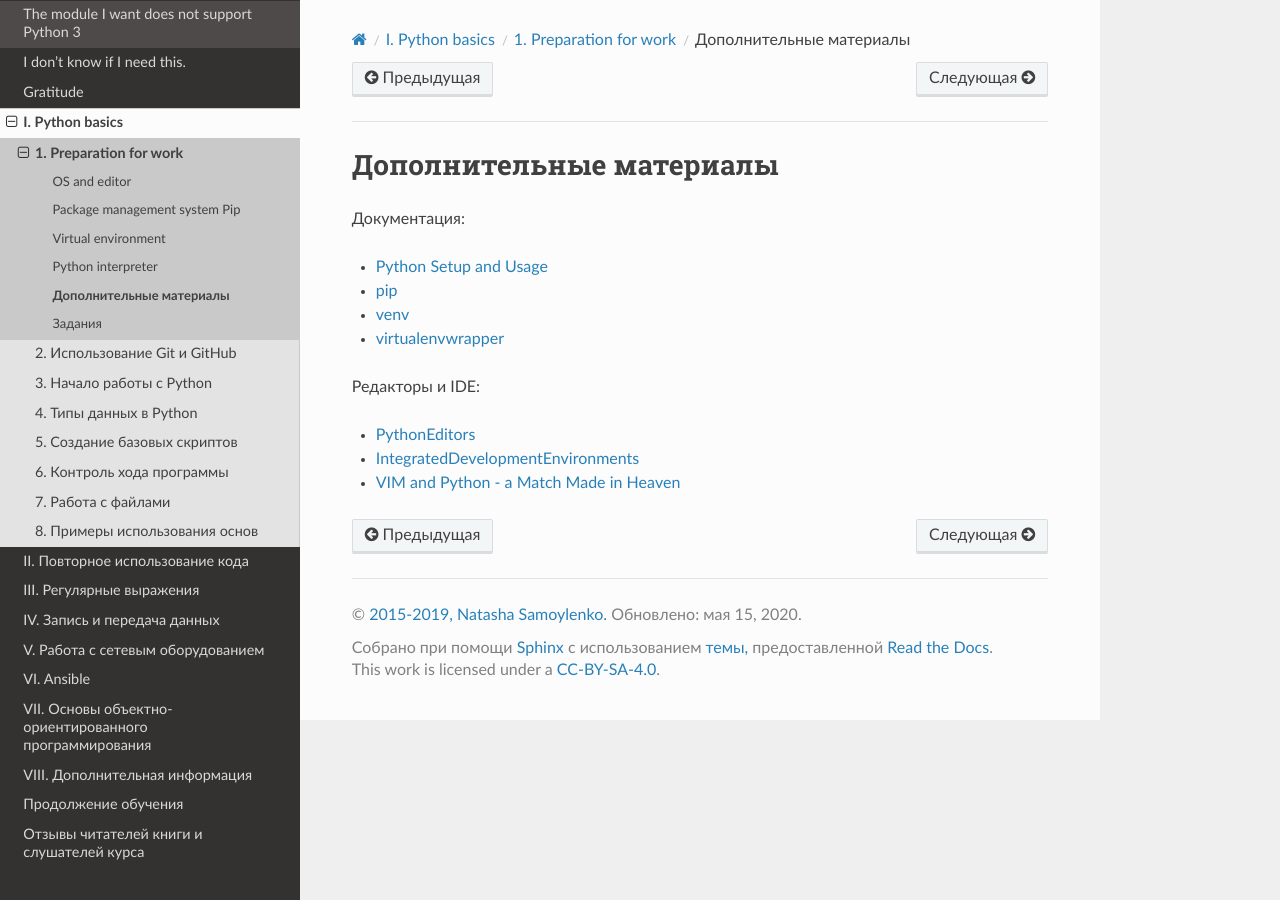
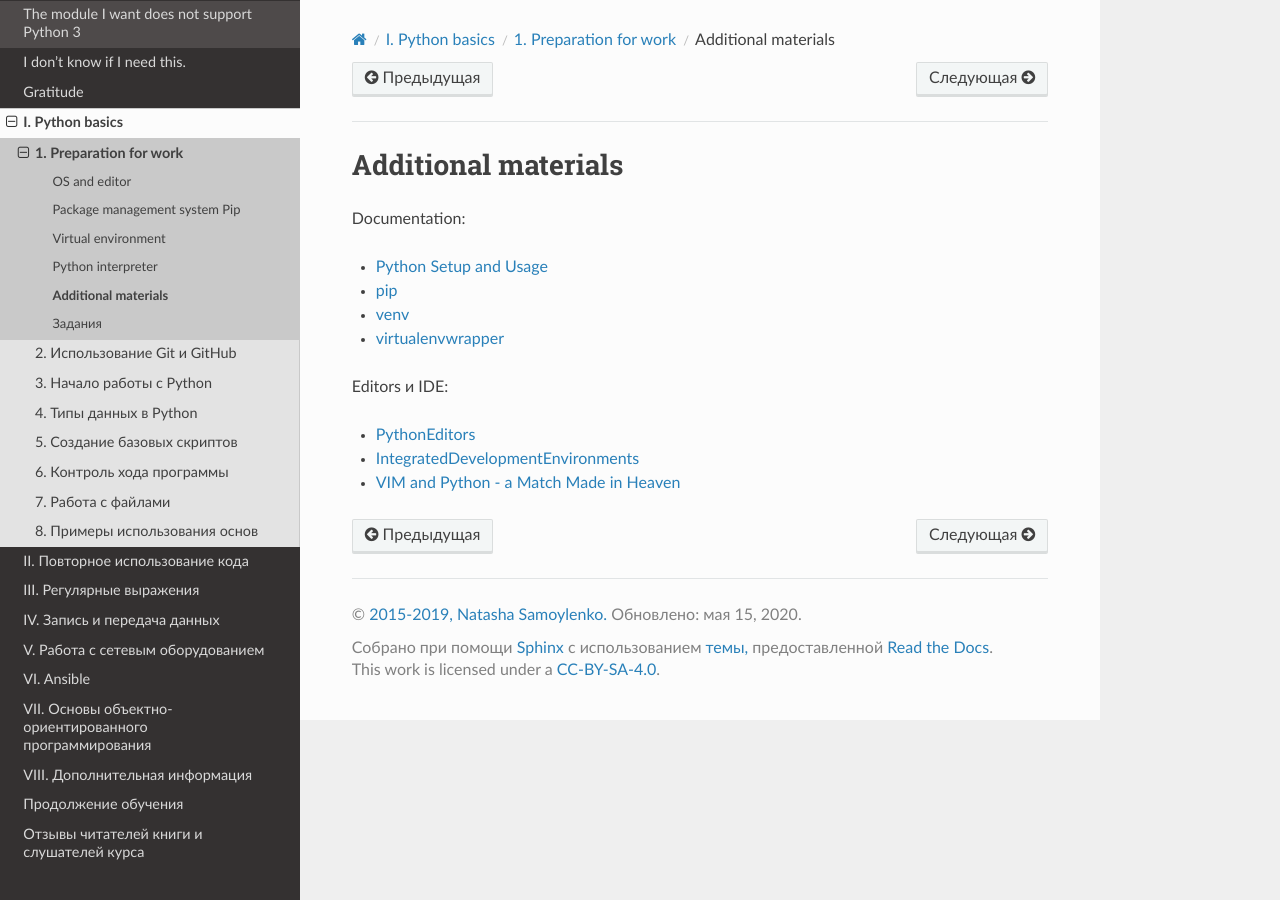
Before and after one commit to Aidar5/nattoeng, a Sphinx documentation site: the page built from docs/source/book/01_intro/further_reading.rst, in a window 1280 px wide. Built offline with Sphinx 7.4.7 and the Read the Docs theme 2.0.0, drawn with Linux system fonts in a browser that asks for light colours; pages that are not in the unit, such as notebooks, are missing from menus.

Commit message:
Update further_reading.rst

```diff
--- a/docs/source/book/01_intro/further_reading.rst
+++ b/docs/source/book/01_intro/further_reading.rst
@@ -1,7 +1,7 @@
-Дополнительные материалы
+Additional materials
 ========================
 
-Документация:
+Documentation:
 
 -  `Python Setup and
    Usage <https://docs.python.org/3/using/index.html>`__
@@ -9,7 +9,7 @@
 -  `venv <https://docs.python.org/3/library/venv.html>`__
 -  `virtualenvwrapper <http://virtualenvwrapper.readthedocs.io/en/latest/index.html>`__
 
-Редакторы и IDE:
+Editors и IDE:
 
 -  `PythonEditors <https://wiki.python.org/moin/PythonEditors/>`__
 -  `IntegratedDevelopmentEnvironments <https://wiki.python.org/moin/IntegratedDevelopmentEnvironments/>`__
```
